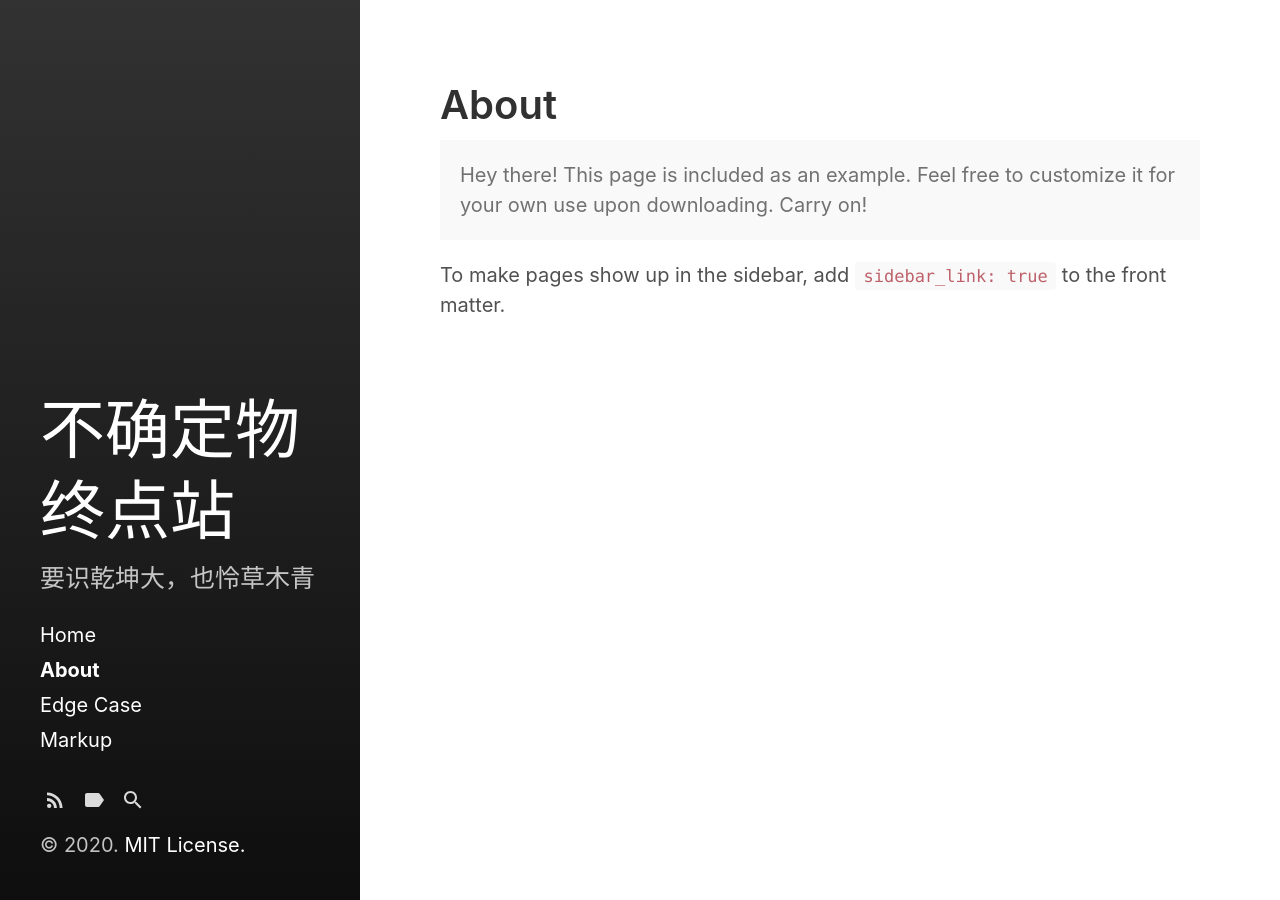
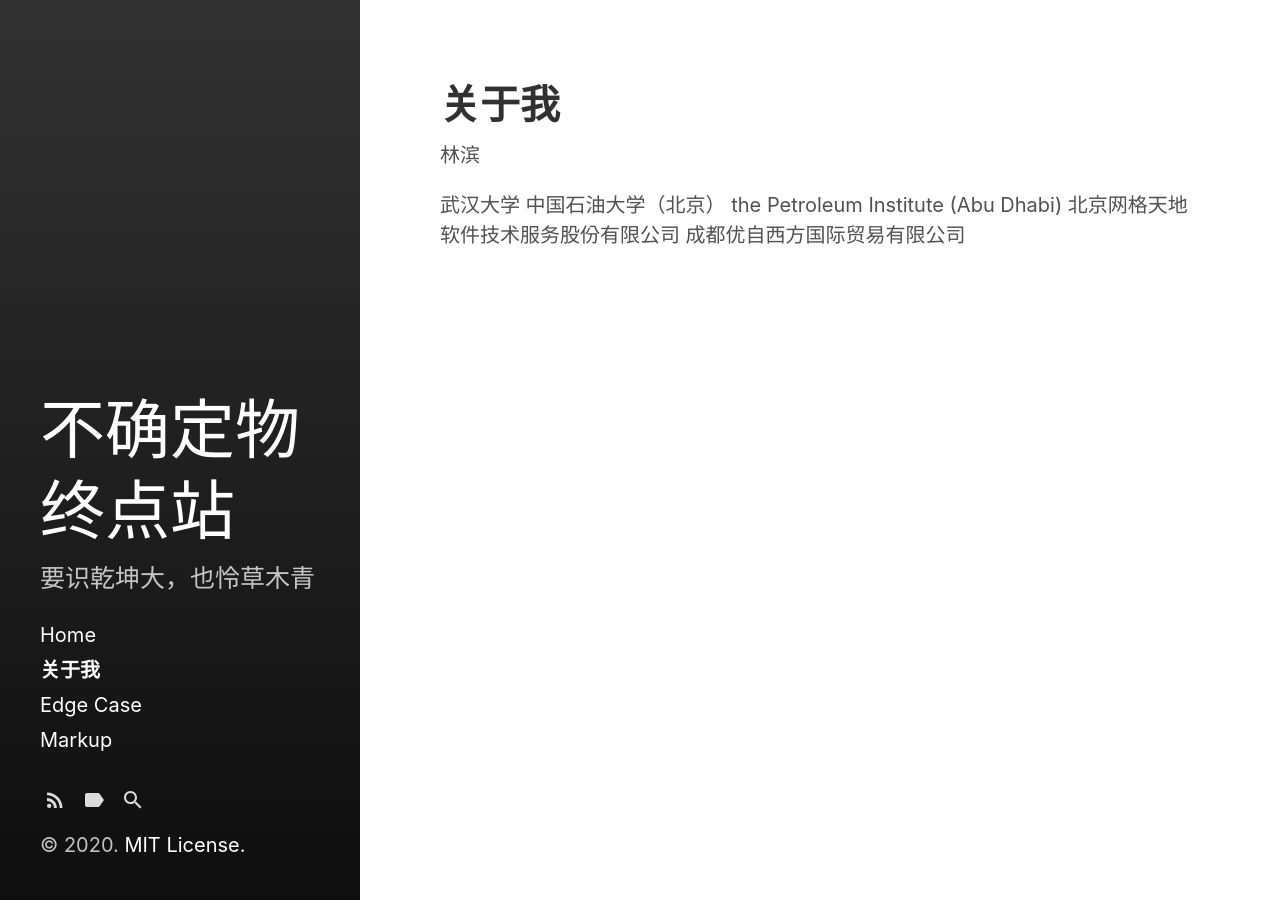
Before and after one commit to Bin0Lin/Bin0Lin.github.io, a Jekyll site: the page built from about.md, in a window 1280 px wide. Built offline with Jekyll 4.4.1, drawn with Linux system fonts in a browser that asks for light colours.

Commit message:
Update about.md

```diff
--- a/about.md
+++ b/about.md
@@ -1,13 +1,13 @@
 ---
 layout: page
-title: About
+title: 关于我
 sidebar_link: true
 ---
 
-<p class="message">
-  Hey there! This page is included as an example. Feel free to customize it
-  for your own use upon downloading. Carry on!
-</p>
+林滨
 
-To make pages show up in the sidebar, add `sidebar_link: true` to the front
-matter.
+武汉大学
+中国石油大学（北京）
+the Petroleum Institute (Abu Dhabi)
+北京网格天地软件技术服务股份有限公司
+成都优自西方国际贸易有限公司
```
